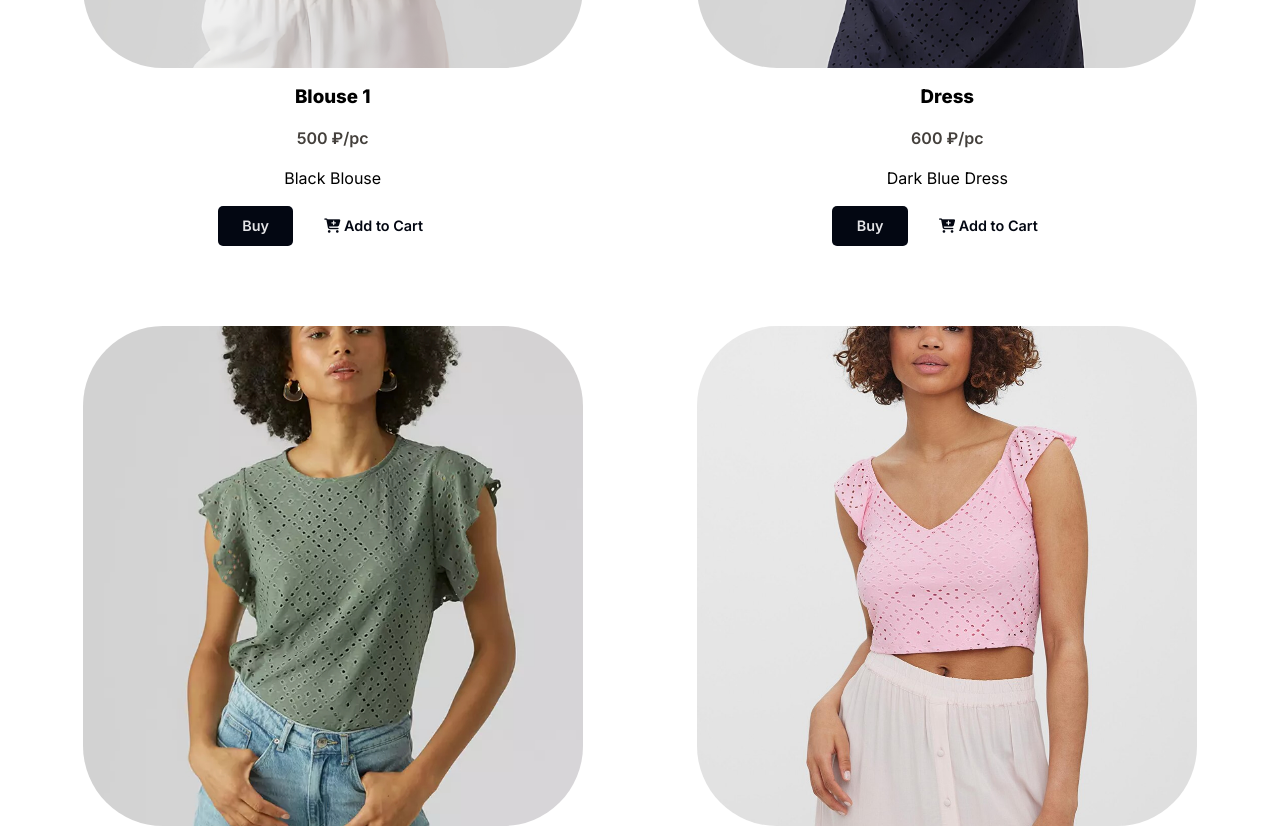
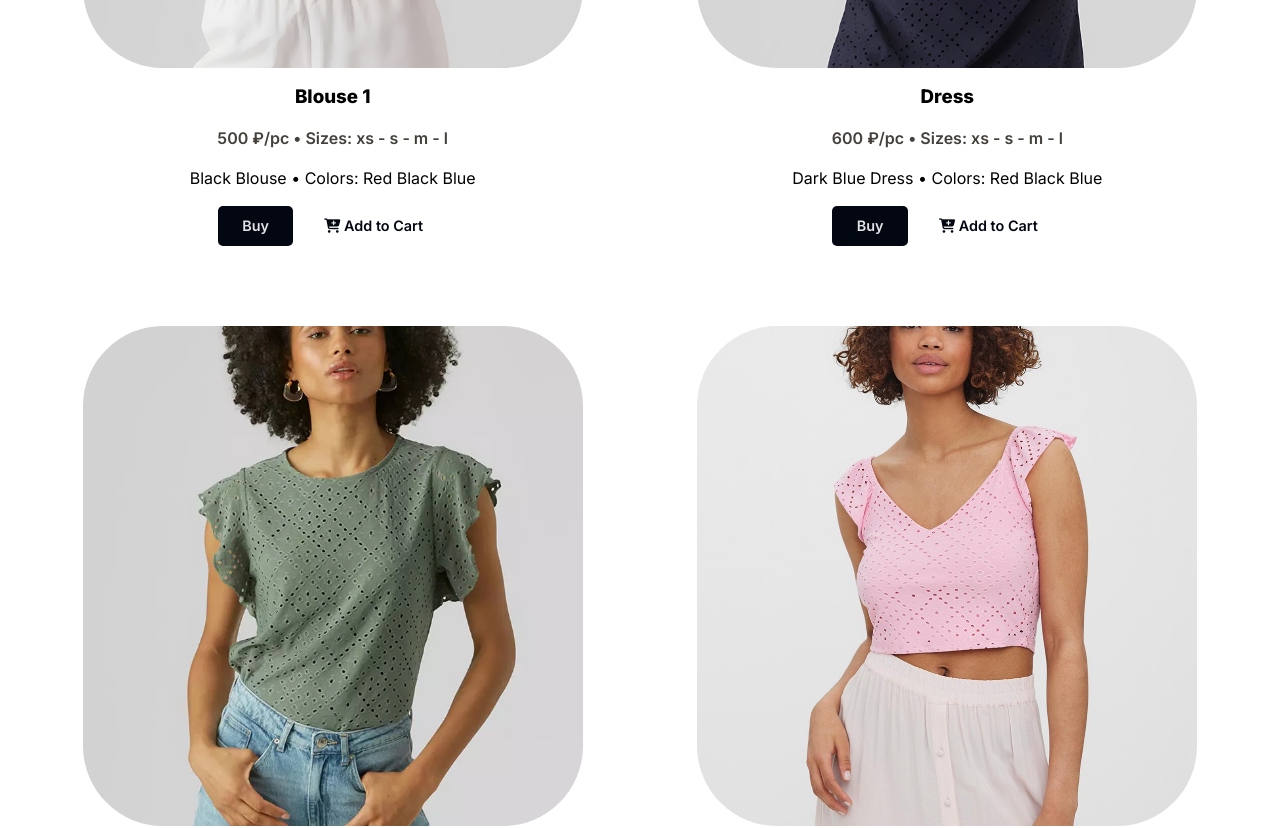
Before and after one commit to leenrd/Lamoda-ecommerce, a React (Vite) app: page /items in a window 1280 px wide. Shown: the part 960-1788 px from the top of the page. Built offline with nearby package versions, Linux system fonts and the light colour scheme; a web font is replaced by a local one.

Commit message:
feat: added datas in ui

```diff
--- a/src/components/Card.jsx
+++ b/src/components/Card.jsx
@@ -11,6 +11,8 @@ const Card = ({
   imageName,
   imageAlt,
   price,
+  sizes,
+  colors,
   addItemToCart,
   id,
 }) => {
@@ -47,8 +49,12 @@ const Card = ({
           placeholder="/assets/placeholder.png"
         />
         <h3>{name}</h3>
-        <p className="price">{price} ₽/pc</p>
-        <p className="description">{description}</p>
+        <p className="price">
+          {price} ₽/pc • {sizes}
+        </p>
+        <p className="description">
+          {description} • Colors: {colors}
+        </p>
         <div className="buttons">
           <button className="btn-secondary" onClick={handleCardClick}>
             Buy
--- a/src/data/breadsData.js
+++ b/src/data/breadsData.js
@@ -7,8 +7,9 @@ export const sampleBread = [
     imageAlt: "Black Blouse Image",
     price: 500,
     inStock: "In Stock",
+    colors: ["Red ", "Black ", "Blue "],
     tags: ["Blouse", "All"],
-    sizes: ["xs", "s", "m", "l"],
+    sizes: ["Sizes: xs - ", "s - ", "m - ", "l"],
   },
   {
     id: 2,
@@ -18,9 +19,9 @@ export const sampleBread = [
     imageAlt: "Dark Blueimage",
     price: 600,
     inStock: "In Stock",
-    colors: ["Red", "Black", "Blue"],
+    colors: ["Red ", "Black ", "Blue "],
     tags: ["Dress", "All"],
-    sizes: ["xs", "s", "m", "l"],
+    sizes: ["Sizes: xs - ", "s - ", "m - ", "l"],
   },
   {
     id: 3,
@@ -30,9 +31,9 @@ export const sampleBread = [
     imageAlt: "Green Blouse Image",
     price: 500,
     inStock: "In Stock",
-    colors: ["Red", "Green", "Purple"],
+    colors: ["Red ", "Green ", "Purple "],
     tags: ["Blouse", "All"],
-    sizes: ["xs", "s", "m", "l"],
+    sizes: ["Sizes: xs - ", "s - ", "m - ", "l"],
   },
   {
     id: 4,
@@ -42,9 +43,9 @@ export const sampleBread = [
     imageAlt: "Pink Topimage",
     price: 600,
     inStock: "In Stock",
-    colors: ["Red", "Black", "Blue", "Green", "Purple"],
+    colors: ["Red ", "Black ", "Blue ", "Green ", "Purple "],
     tags: ["Top", "All"],
-    sizes: ["xs", "s", "m", "l"],
+    sizes: ["Sizes: xs - ", "s - ", "m - ", "l"],
   },
   {
     id: 5,
@@ -54,9 +55,9 @@ export const sampleBread = [
     imageAlt: "White Dress image",
     price: 700,
     inStock: "In Stock",
-    colors: ["Red", "Black", "Blue", "Green", "Purple"],
+    colors: ["Red ", "Black ", "Blue ", "Green ", "Purple "],
     tags: ["Dress", "All"],
-    sizes: ["xs", "s", "m", "l"],
+    sizes: ["Sizes: xs - ", "s - ", "m - ", "l"],
   },
   {
     id: 6,
@@ -66,9 +67,9 @@ export const sampleBread = [
     imageAlt: "White Top image",
     price: 500,
     inStock: "In Stock",
-    colors: ["Black", "Blue", "Green"],
+    colors: ["Black ", "Blue ", "Green "],
     tags: ["Top", "Dress", "All"],
-    sizes: ["xs", "s", "m", "l"],
+    sizes: ["Sizes: xs - ", "s - ", "m - ", "l"],
   },
   {
     id: 7,
@@ -78,9 +79,9 @@ export const sampleBread = [
     imageAlt: "Green Dress image",
     price: 600,
     inStock: "In Stock",
-    colors: ["Green", "Blue", "Orange"],
+    colors: ["Green ", "Blue ", "Orange "],
     tags: ["Dress", "Blouse", "All"],
-    sizes: ["xs", "s", "m", "l"],
+    sizes: ["Sizes: xs - ", "s - ", "m - ", "l"],
   },
   {
     id: 8,
@@ -90,9 +91,9 @@ export const sampleBread = [
     imageAlt: "Orange Dress image",
     price: 550,
     inStock: "In Stock",
-    colors: ["Red", "Brown", "Cream"],
+    colors: ["Red ", "Brown ", "Cream "],
     tags: ["Dress", "All"],
-    sizes: ["xs", "s", "m", "l"],
+    sizes: ["Sizes: xs - ", "s - ", "m - ", "l"],
   },
   {
     id: 9,
@@ -102,8 +103,8 @@ export const sampleBread = [
     imageAlt: "Black Dressimage",
     price: 700,
     inStock: "In Stock",
-    colors: ["Red", "Black", "Cyan"],
+    colors: ["Red ", "Black ", "Cyan "],
     tags: ["Dress", "Blouse", "All"],
-    sizes: ["xs", "s", "m", "l"],
+    sizes: ["Sizes: xs - ", "s - ", "m - ", "l"],
   },
 ];
--- a/src/pages/Items/items.jsx
+++ b/src/pages/Items/items.jsx
@@ -88,6 +88,8 @@ const Items = () => {
               imageName={bread.imageName}
               imageAlt={bread.imageAlt}
               price={bread.price}
+              sizes={bread.sizes}
+              colors={bread.colors}
               id={bread.id}
               key={bread.id}
               addItemToCart={() => addToCart(bread.id)}
```
